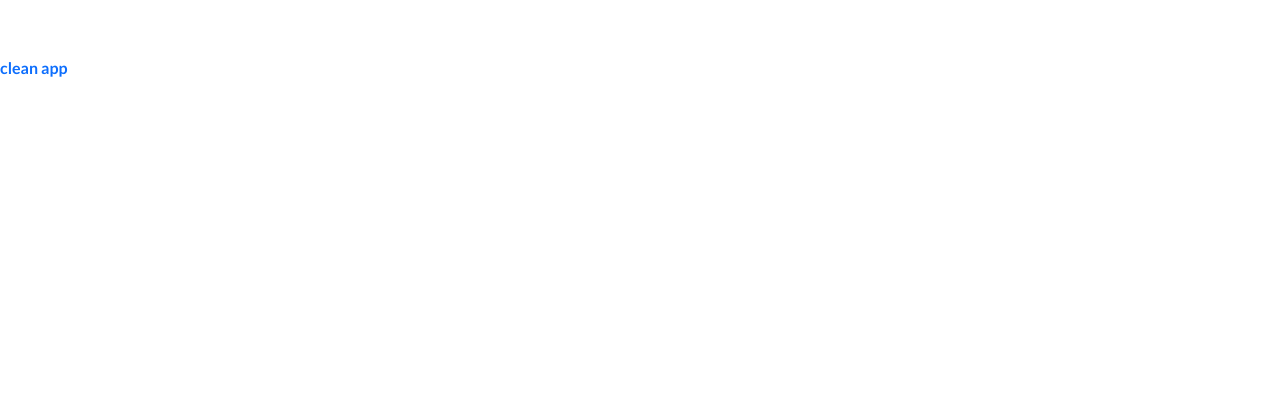
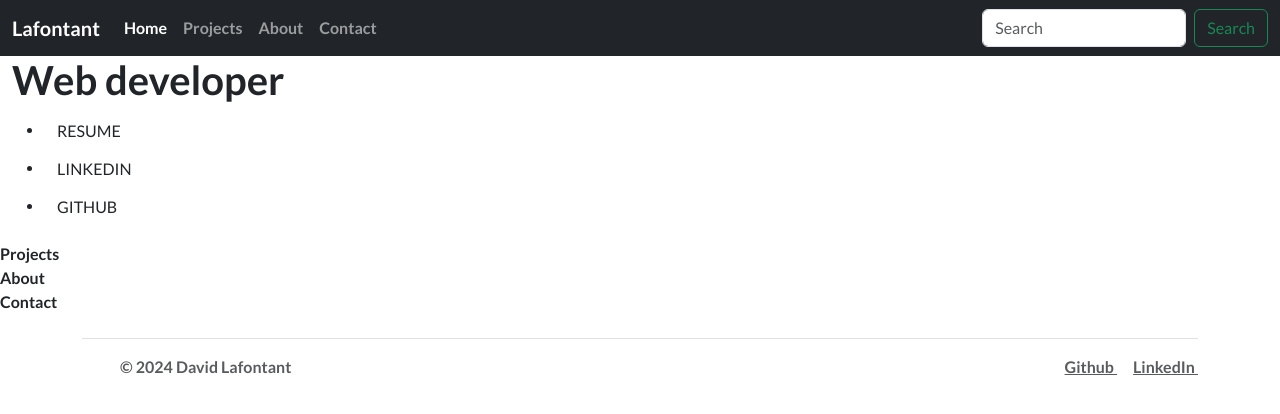
Before and after one commit to david-lafontant/profile, a React (Vite) app: page / in a window 1280 px wide. Shown: the top 414 px of the page. Built offline with nearby package versions, Linux system fonts and the light colour scheme.

Commit message:
Import components from barrel

```diff
--- a/src/App.jsx
+++ b/src/App.jsx
@@ -1,13 +1,15 @@
+import { About, Contact, Footer, Home, Navigation, Projects } from './components/index';
 import './App.scss';
 
 function App() {
-
-
   return (
     <>
-      <p className='text-primary'>
-        clean app
-      </p>
+      <Navigation />
+      <Home />
+      <Projects />
+      <About />
+      <Contact />
+      <Footer />
     </>
   )
 }
```
